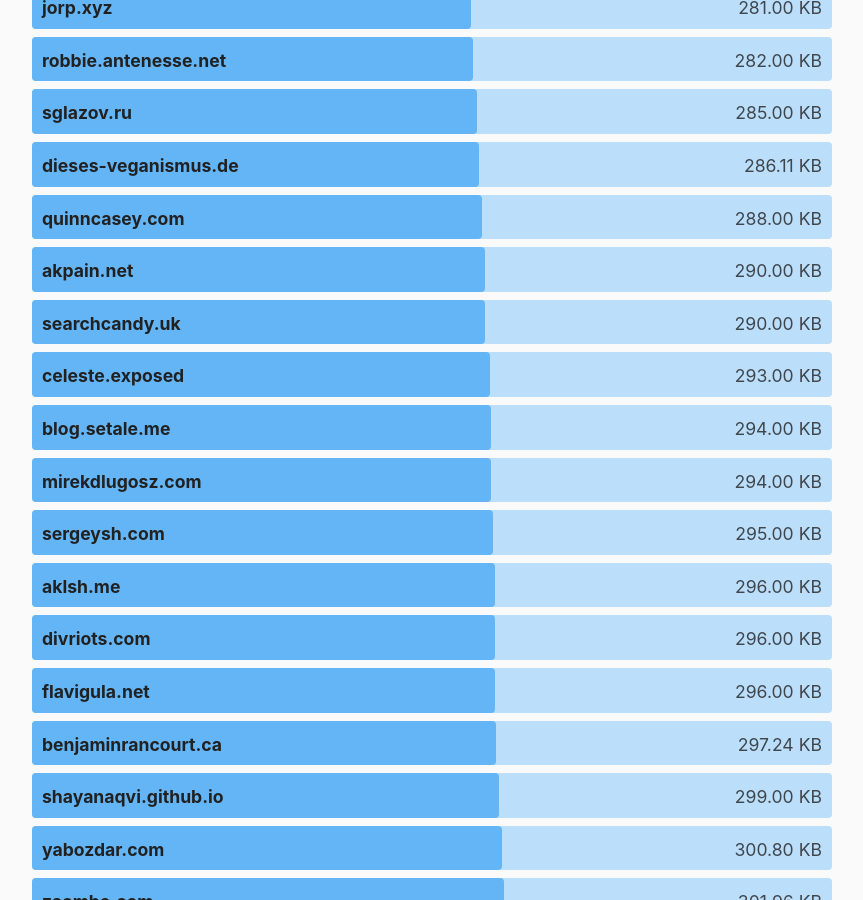
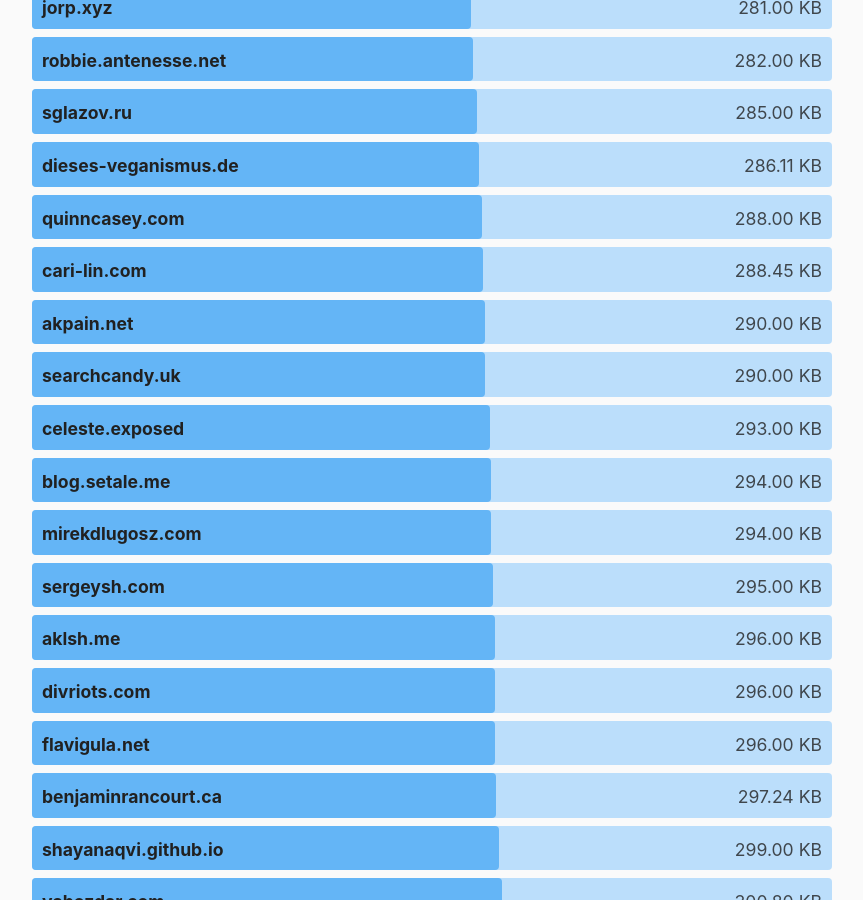
Before and after one commit to kevquirk/512kb.club, a Jekyll site: the page built from index.md, in a window 1280 px wide and 900 px high, scrolled down 39782 px. Shown: the whole window, without its empty margins (208-1071 px from the left). Built offline with Jekyll 4.4.1, drawn with Linux system fonts in a browser that asks for light colours.

Commit message:
Add cari-lin.com

```diff
--- a/_data/sites.yml
+++ b/_data/sites.yml
@@ -4347,3 +4347,8 @@
   url: https://zwieratko.sk/
   size: 28.07
   last_checked: 2024-02-11
+
+- domain: cari-lin.com
+  url: https://cari-lin.com/
+  size: 288.45
+  last_checked: 2024-10-24
```
